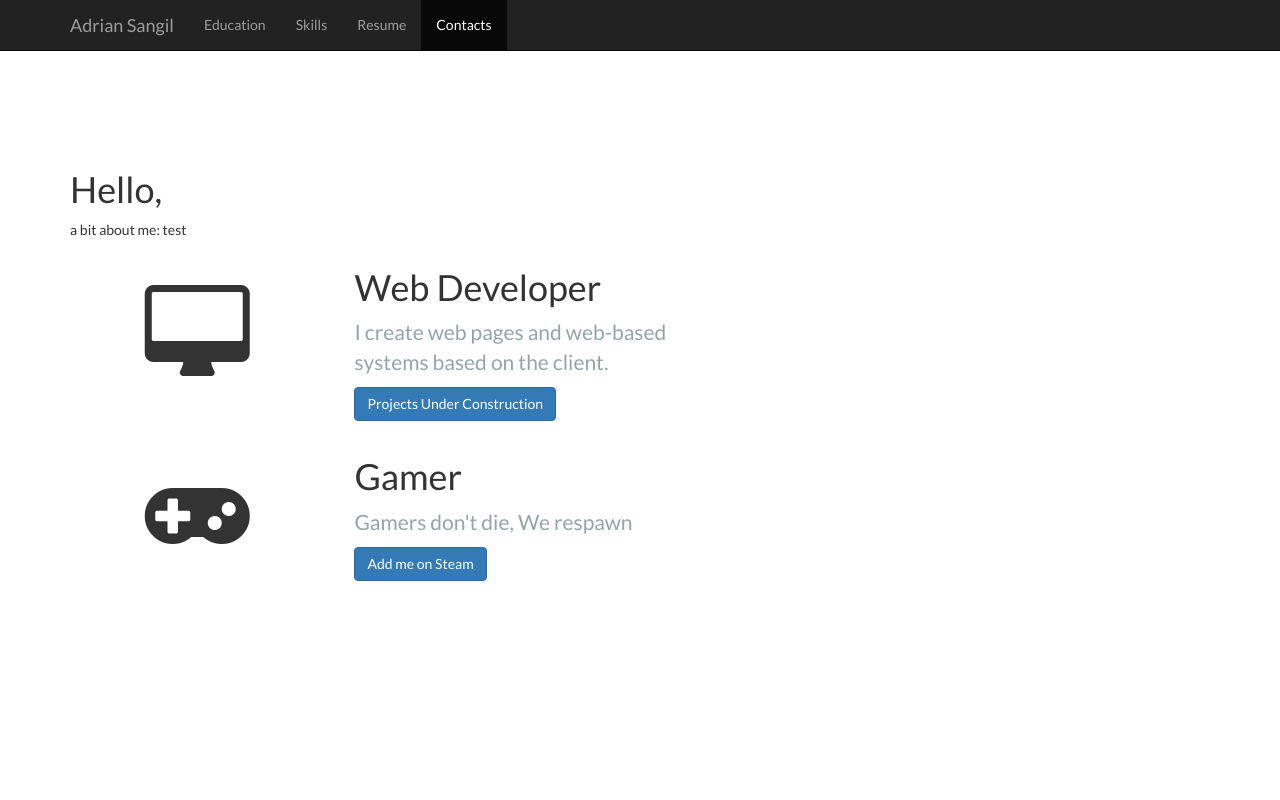
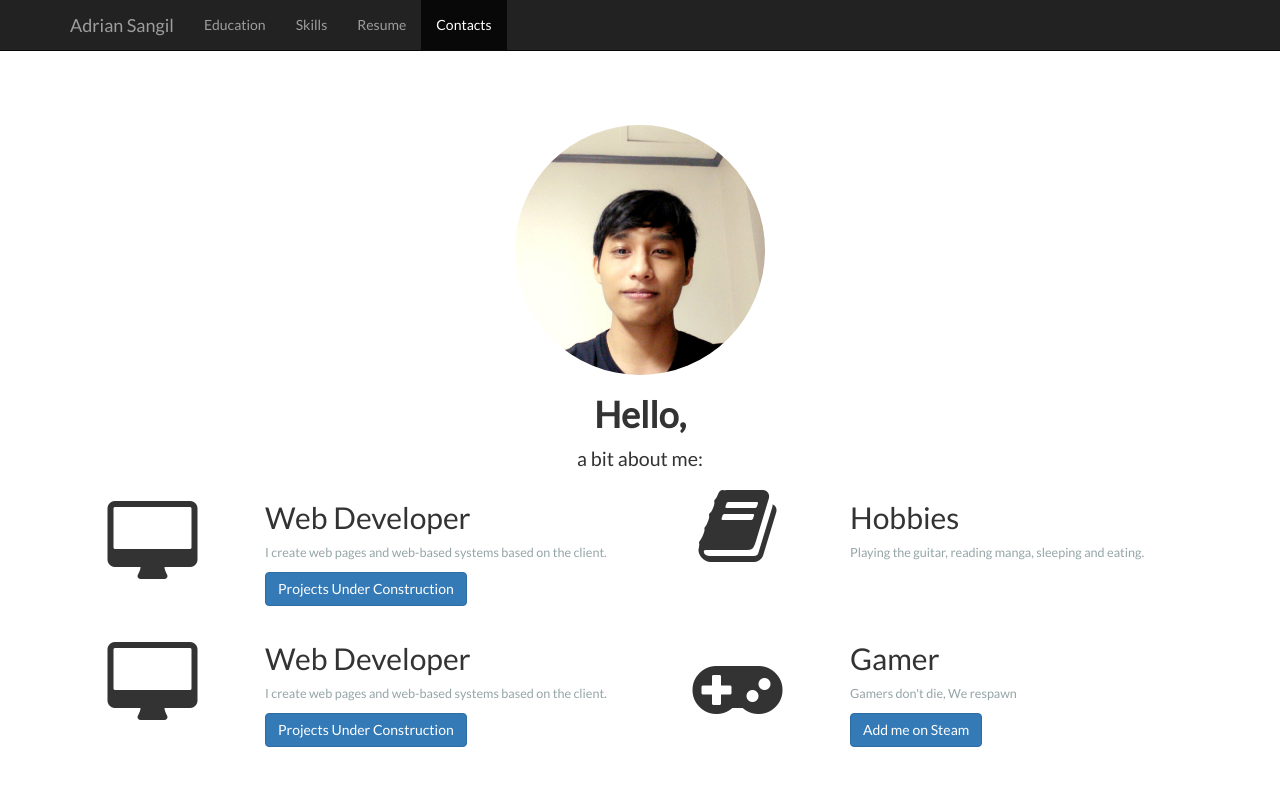
Before and after one commit to adriansangil/adriansangil.github.io, a plain HTML site: page index.html in a window 1280 px wide. Shown: the top 800 px of the page. Drawn offline with nearby package versions, Linux system fonts and the light colour scheme.

Commit message:
about me changes

```diff
--- a/css/custom.css
+++ b/css/custom.css
@@ -30,9 +30,13 @@ body:before {
 
 
 /*text-styles*/
+.greetings {
+	font-size: 1.4em;
+}
+
 .general-description {
 	color: #95a5a6;
-	font-size: 1.5em;
+	font-size: .9em;
 }
 
 
@@ -75,5 +79,5 @@ body:before {
 /*text size*/
 
 .custom-large-txt {
-	font-size: 7em !important;
+	font-size: 6em !important;
 }
--- a/css/scrolling-nav.css
+++ b/css/scrolling-nav.css
@@ -28,14 +28,14 @@ of those sections to manage the look and feel of the site. */
 
 .white-section {
     height: 100%;
-    padding-top: 150px;
+    padding-top: 125px;
     text-align: center;
     background: #fff;
 }
 
 .dark-section {
     height: 100%;
-    padding-top: 150px;
+    padding-top: 125px;
     text-align: center;
     background: #eee;
 }
--- a/index.html
+++ b/index.html
@@ -43,32 +43,70 @@
 	</nav>
 	<section id="intro" class="white-section">
         <div class="container">
+        	<div class="row">
+        		<img src="images/profile-pic.jpg" alt="..." class="img-circle" width="250px">
+        	</div>
             <div class="row">
-                <div class="col-lg-12 text-left">
-                    <h1>Hello,</h1>
-                    <span>a bit about me: test</span>
+                <div class="col-lg-12">
+                    <h1><strong>Hello,</strong></h1>
+                    <span class="greetings">a bit about me:</span>
                 </div>
             </div>
+
+            <!-- first row about me -->
             <div class="row">
-            	<div class="col-md-7 col-sm-12 col-xs-12">
+            	<div class="col-md-6 col-sm-12 col-xs-12">
             		<div class="row flex-align">
-		            	<div class="col-md-5 col-sm-5 col-xs-12 flex-inner">
+		            	<div class="col-md-4 col-sm-4 col-xs-12 flex-inner">
 		            		<i class="fa fa-desktop custom-large-txt"></i>
 		            	</div>
-		            	<div class="col-md-7 col-sm-7 col-xs-12 text-left flex-inner">
-		            		<h1>Web Developer</h1>
+		            	<div class="col-md-8 col-sm-8 col-xs-12 text-left flex-inner">
+		            		<h2 class="about-me-title">Web Developer</h2>
 		            		<p class="general-description">I create web pages and web-based systems based on the client.</p>
 		            		<a class="btn btn-primary uppercase" href="" target="_blank">Projects Under Construction</a>
 
 		            	</div>
 		            </div>
+		        </div>
+		        <div class="col-md-6 col-sm-12 col-xs-12">
+		            <div class="row flex-align">
+		            	<div class="col-md-4 col-sm-4 col-xs-12 flex-inner">
+		            		<i class="fa fa-book custom-large-txt"></i>
+		            	</div>
+		            	<div class="col-md-8 col-sm-8 col-xs-12 text-left flex-inner">
+		            		<h2 class="about-me-title">Hobbies</h2>
+		            		<p class="general-description">Playing the guitar, reading manga, sleeping and eating.</p>
 
+		            	</div>
+		            </div>
+            	</div>
+            	<div class="col-md-5 col-sm-12 col-xs-12">
+
+            	</div>
+            </div>
+
+		    <!-- second row about me -->
+		    <div class="row">
+            	<div class="col-md-6 col-sm-12 col-xs-12">
+            		<div class="row flex-align">
+		            	<div class="col-md-4 col-sm-4 col-xs-12 flex-inner">
+		            		<i class="fa fa-desktop custom-large-txt"></i>
+		            	</div>
+		            	<div class="col-md-8 col-sm-8 col-xs-12 text-left flex-inner">
+		            		<h2 class="about-me-title">Web Developer</h2>
+		            		<p class="general-description">I create web pages and web-based systems based on the client.</p>
+		            		<a class="btn btn-primary uppercase" href="" target="_blank">Projects Under Construction</a>
+
+		            	</div>
+		            </div>
+		        </div>
+		        <div class="col-md-6 col-sm-12 col-xs-12">
 		            <div class="row flex-align">
-		            	<div class="col-md-5 col-sm-5 col-xs-12 flex-inner">
+		            	<div class="col-md-4 col-sm-4 col-xs-12 flex-inner">
 		            		<i class="fa fa-gamepad custom-large-txt"></i>
 		            	</div>
-		            	<div class="col-md-7 col-sm-7 col-xs-12 text-left flex-inner">
-		            		<h1>Gamer</h1>
+		            	<div class="col-md-8 col-sm-8 col-xs-12 text-left flex-inner">
+		            		<h2 class="about-me-title">Gamer</h2>
 		            		<p class="general-description">Gamers don't die, We respawn</p>
 		            		<a class="btn btn-primary uppercase" href="" target="_blank">Add me on Steam</a>
 
@@ -79,7 +117,6 @@
 
             	</div>
             </div>
-
         </div>
     </section>
 
```
Also changed, not shown: images/profile-pic.jpg (added).
